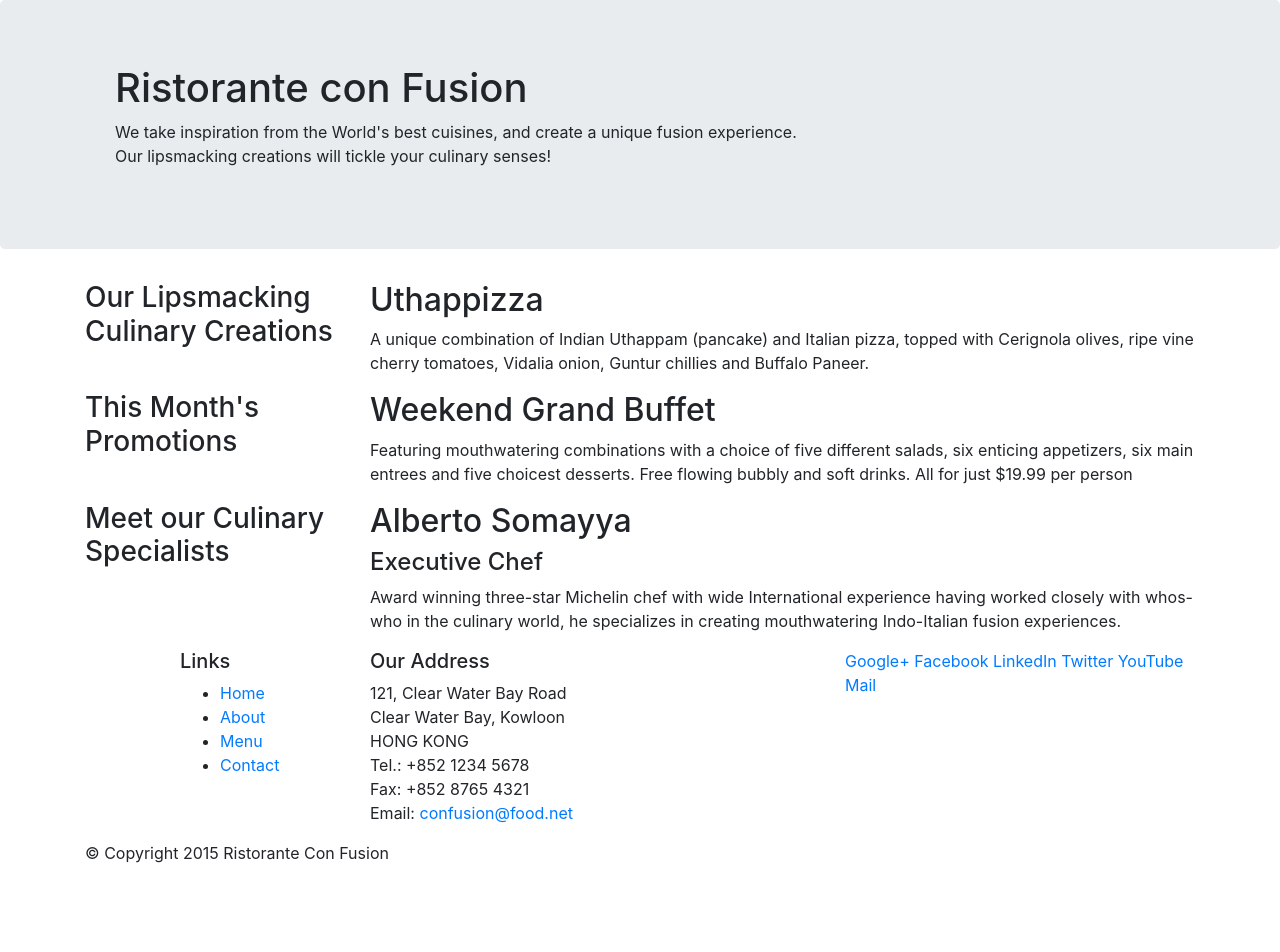
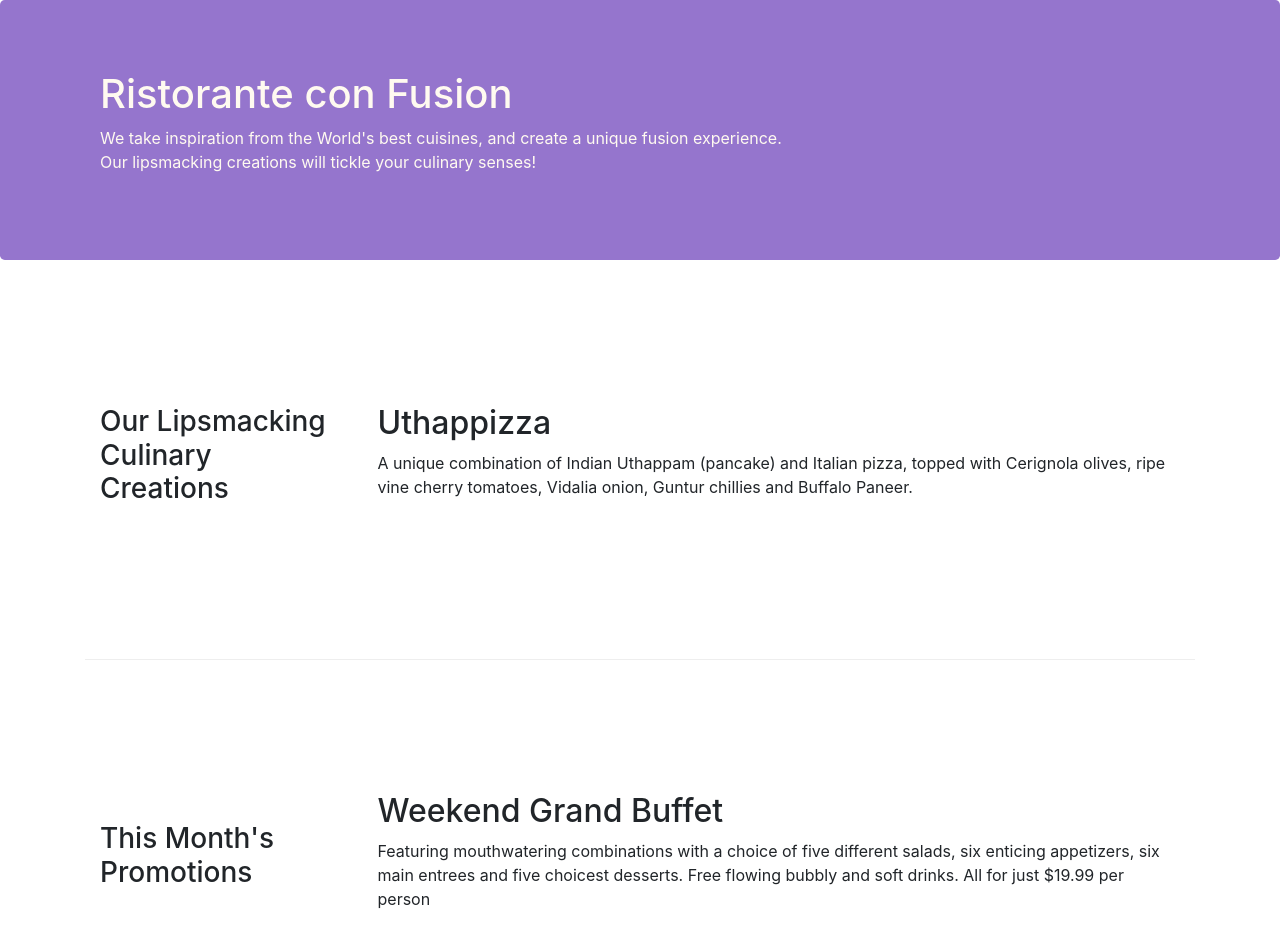
Before and after one commit to SDDarkBlue/bootstrap, a website: page index.html in a window 1280 px wide. Shown: the top 952 px of the page. Before the commit the page ends 881 px from the top, so only its background shows below. Drawn offline with nearby package versions, Linux system fonts and the light colour scheme.

Commit message:
Second exercise

```diff
--- /dev/null
+++ b/css/styles.css
@@ -0,0 +1,29 @@
+.row-header{
+    margin:0px auto;
+    padding:0px;
+}
+
+.row-content {
+    margin:0px auto;
+    padding: 50px 0px 50px 0px;
+    border-bottom: 1px ridge;
+    min-height:400px;
+}
+
+.footer{
+    background-color: #D1C4E9;
+    margin:0px auto;
+    padding: 20px 0px 20px 0px;
+}
+.jumbotron {
+    padding:70px 30px 70px 30px;
+    margin:0px auto;
+    background: #9575CD ;
+    color:floralwhite;
+}
+
+address{
+    font-size:80%;
+    margin:0px;
+    color:#0f0f0f;
+}
--- a/index.html
+++ b/index.html
@@ -9,6 +9,7 @@
 
     <!-- Bootstrap CSS -->
     <link rel="stylesheet" href="node_modules/bootstrap/dist/css/bootstrap.min.css">
+    <link href="css/styles.css" rel="stylesheet">
     <title>Ristorante Con Fusion</title>
 </head>
 
@@ -16,7 +17,7 @@
 
     <header class="jumbotron">
         <div class="container">
-            <div class="container">
+            <div class="row row-header">
                 <div class="col-12 col-sm-8">
                     <h1>Ristorante con Fusion</h1>
                     <p>We take inspiration from the World's best cuisines, and create a unique fusion experience. Our lipsmacking creations will tickle your culinary senses!</p>
@@ -28,7 +29,7 @@
     </header>
 
     <div class="container">
-        <div class="row">
+        <div class="row row-content align-items-center">
             <div class="col-sm-4 push-sm-8 col-md-3 push-md-9">
                 <h3>Our Lipsmacking Culinary Creations</h3>
             </div>
@@ -39,7 +40,7 @@
         </div>
 
 
-        <div class="row">
+        <div class="row row-content align-items-center">
             <div class="col-sm-4 col-md-3">
                 <h3>This Month's Promotions</h3>
             </div>
@@ -49,7 +50,7 @@
             </div>
         </div>
 
-        <div class="row">
+        <div class="row row-content align-items-center">
             <div class="col-sm-4 push-sm-8 col-md-3 push-md-9">
                 <h3>Meet our Culinary Specialists</h3>
             </div>
@@ -61,12 +62,12 @@
         </div>
     </div>
 
-    <footer>
+    <footer class="footer">
         <div class="container">
             <div class="row">
                 <div class="col-5 offset-1 col-sm-2">
                     <h5>Links</h5>
-                    <ul>
+                    <ul class="list-unstyled">
                         <li><a href="#">Home</a></li>
                         <li><a href="#">About</a></li>
                         <li><a href="#">Menu</a></li>
@@ -84,8 +85,8 @@
 		              Email: <a href="mailto:confusion@food.net">confusion@food.net</a>
 		           </address>
                 </div>
-                <div class="col col-sm-4">
-                    <div>
+                <div class="col col-sm-4 align-self-center">
+                    <div style="text-align:center">
                         <a href="http://google.com/+">Google+</a>
                         <a href="http://www.facebook.com/profile.php?id=">Facebook</a>
                         <a href="http://www.linkedin.com/in/">LinkedIn</a>
@@ -95,7 +96,7 @@
                     </div>
                 </div>
            </div>
-           <div class="row">
+           <div class="row justify-content-center">
                 <div class="col-auto">
                     <p>© Copyright 2015 Ristorante Con Fusion</p>
                 </div>
```
